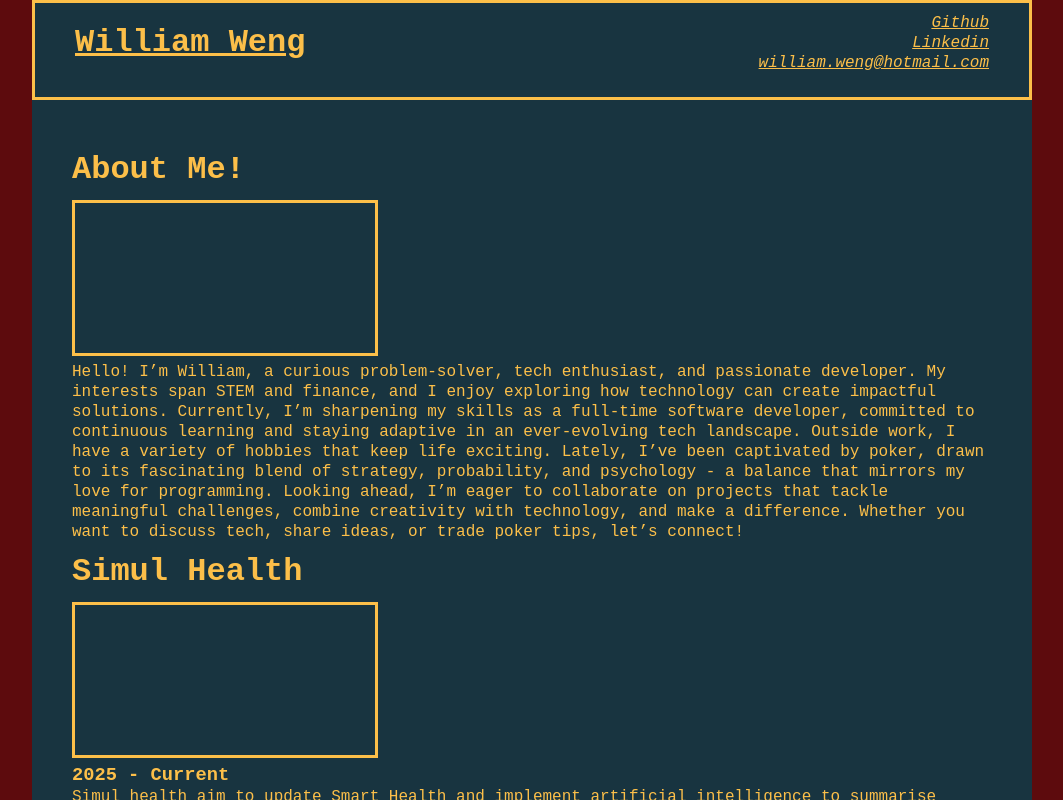
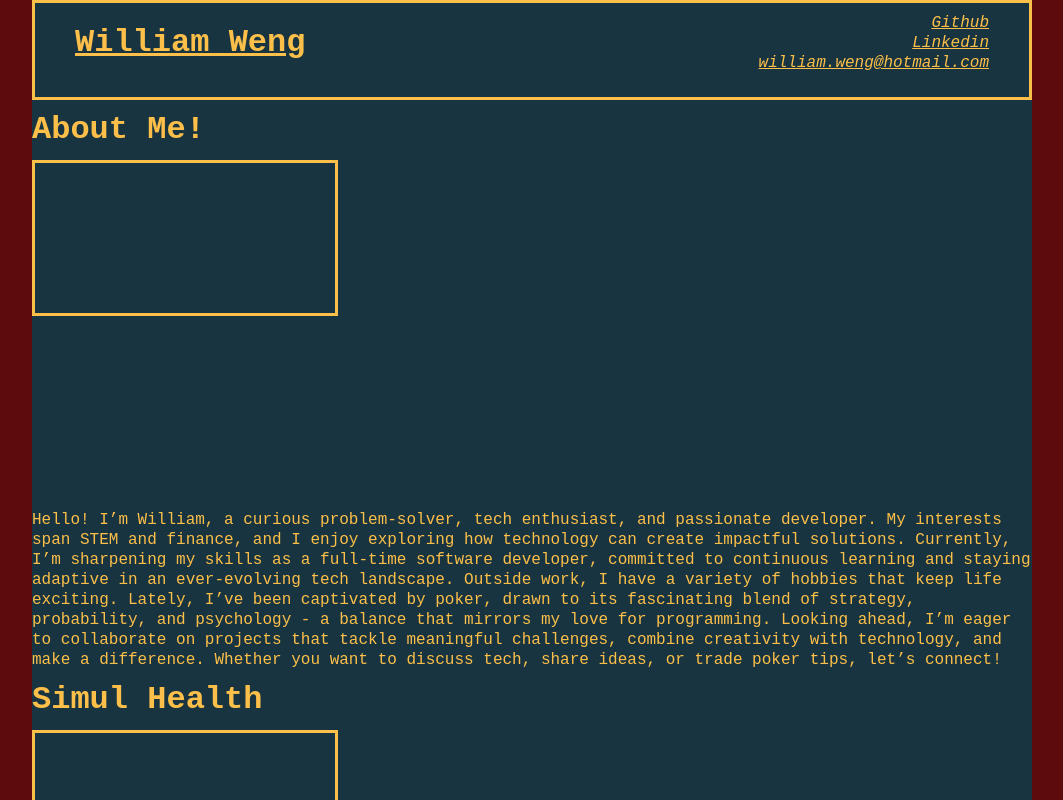
Before and after one commit to will-weng/will-weng.github.io, a React (Create React App) app: page / in a window 1280 px wide. Shown: the whole page, without its empty margins (108-1171 px from the left). Built offline with nearby package versions, Linux system fonts and the light colour scheme; the HTML template or start-up script is replaced by a standard one.

Commit message:
Attempt to draw shape on header

```diff
--- a/src/Content.tsx
+++ b/src/Content.tsx
@@ -10,7 +10,7 @@ const ContentStyle = styled.div`
     margin-right: auto;
     height: 100vh;
     height: 100dvh;
-    padding: 140px 40px 40px;
+    padding-top: 100px;
     background-color: ${({ theme }) => theme.colours.Main};
     overflow: auto;
 
--- a/src/components/Folder/FolderHeader.tsx
+++ b/src/components/Folder/FolderHeader.tsx
@@ -6,10 +6,15 @@ export interface FolderHeaderProps {
 }
 
 const StyledFolderHeader = styled.div`
+    width: 1000px;
+    height: 400px;
 `
 
 const StyledSVG = styled.svg`
     border-style: solid;
+`
+const StyledPolygon = styled.polygon`
+    background-color: #000000;
 `
 
 function FolderHeader(prop: FolderHeaderProps) {
@@ -17,8 +22,8 @@ function FolderHeader(prop: FolderHeaderProps) {
         <StyledFolderHeader>
             <h1>{prop.title}</h1>
             <StyledSVG >
-                <polygon>
-                </polygon>
+                <StyledPolygon points={"0% 100%, 0% 40%, 50% 0%, 100% 40%, 100% 100%"}
+                    fill="#3b82f6" />
             </StyledSVG>
         </StyledFolderHeader>
     );
```
